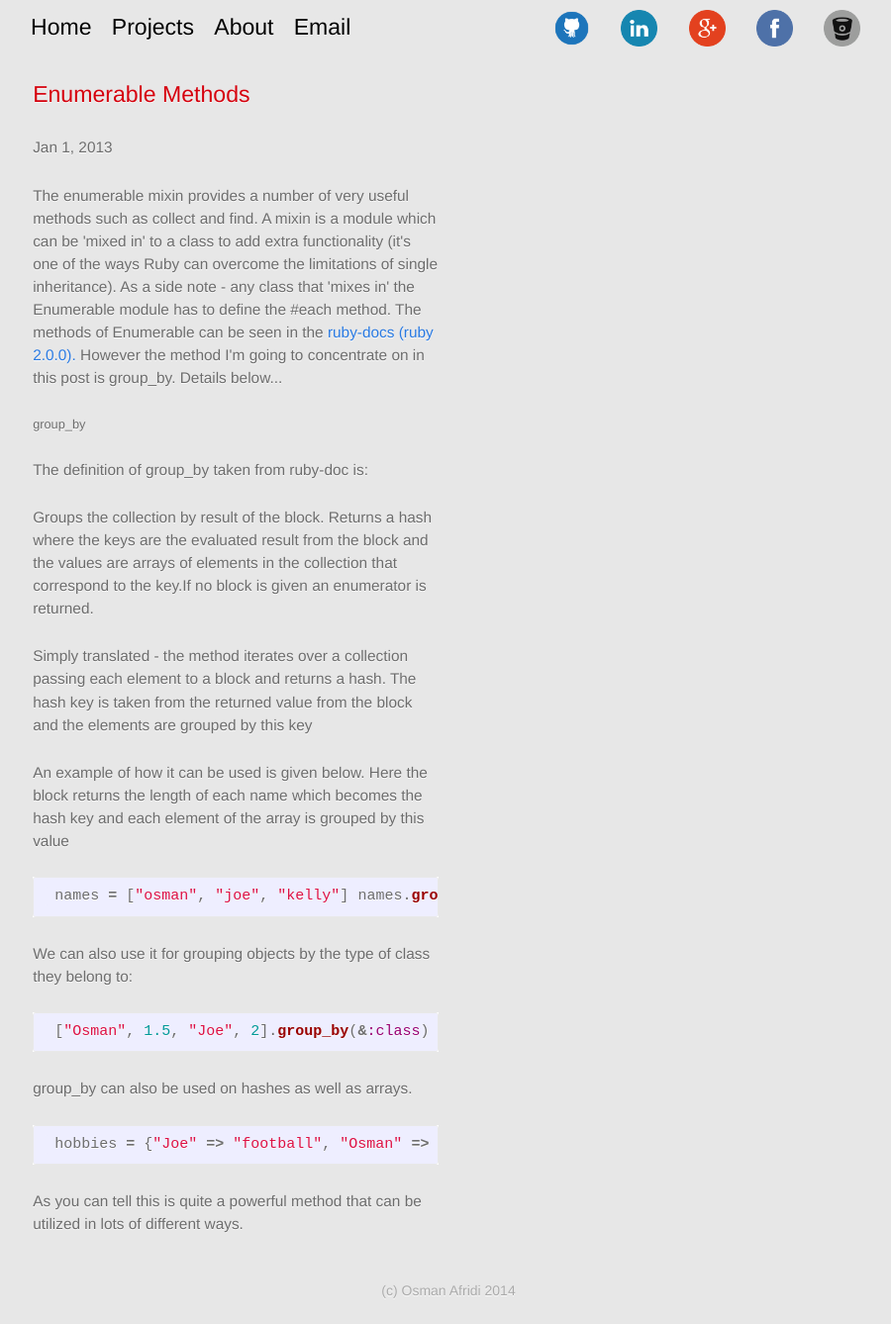
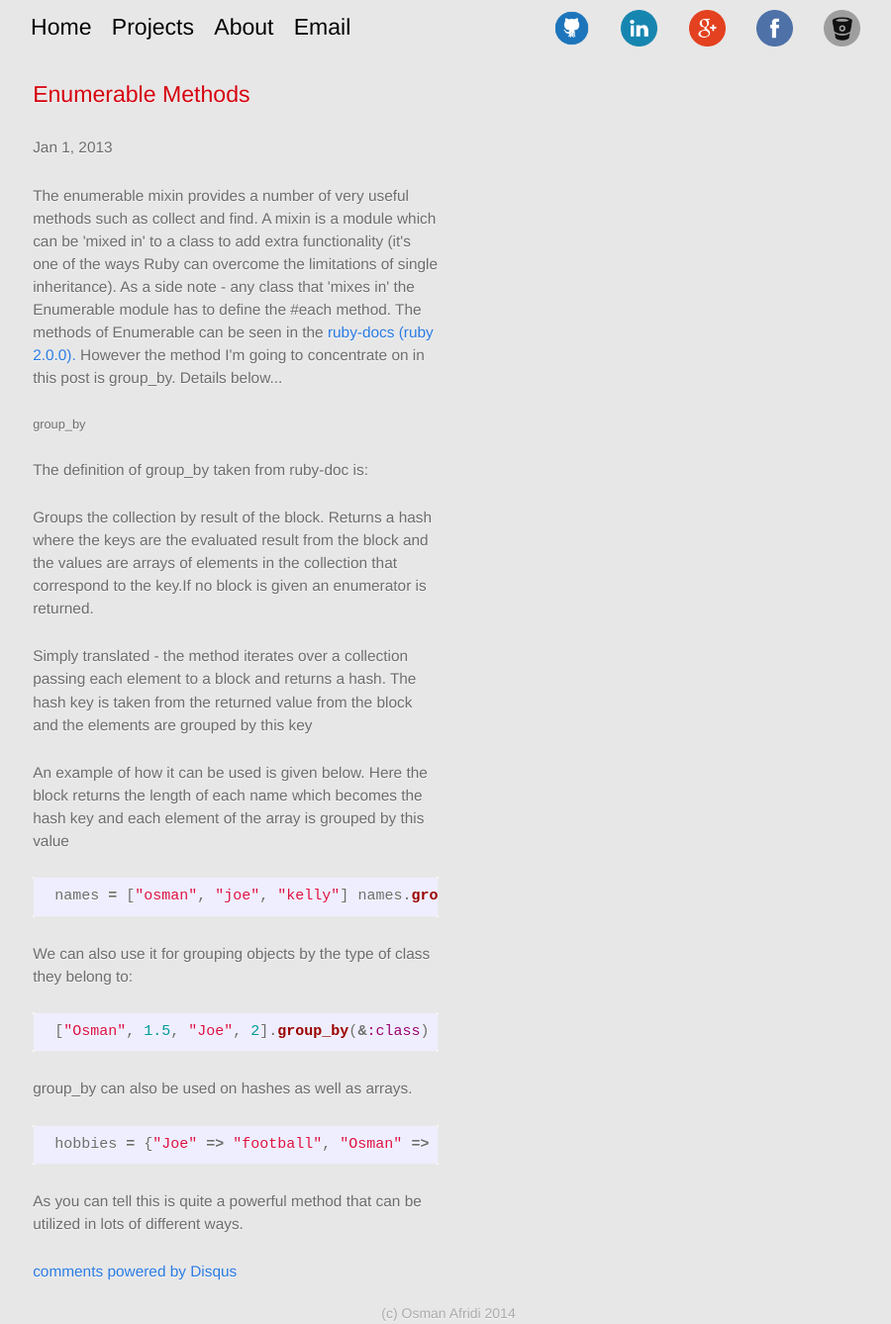
Before and after one commit to oafridi/oafridi.github.io, a Jekyll site: the page built from _posts/2013-01-01-Ruby-Enumerables.md, in a window 1280 px wide. Shown: the whole page at 99% size, without its empty margins (187-1087 px from the left). Built offline with Jekyll 4.4.1, drawn with Linux system fonts in a browser that asks for light colours; comment, search, counter and statistics services are not loaded; before the commit the page ends 1315 px from its top, so only the background shows below that.

Commit message:
enable disquq for comments

```diff
--- a/_layouts/post.html
+++ b/_layouts/post.html
@@ -11,5 +11,5 @@
   <article class="post-content">
     {{ content }}
   </article>
-
+  {% include disqus.html %}
 </div>
```
Also changed, not shown: other parts of _layouts/post.html (+1 -1 lines).
